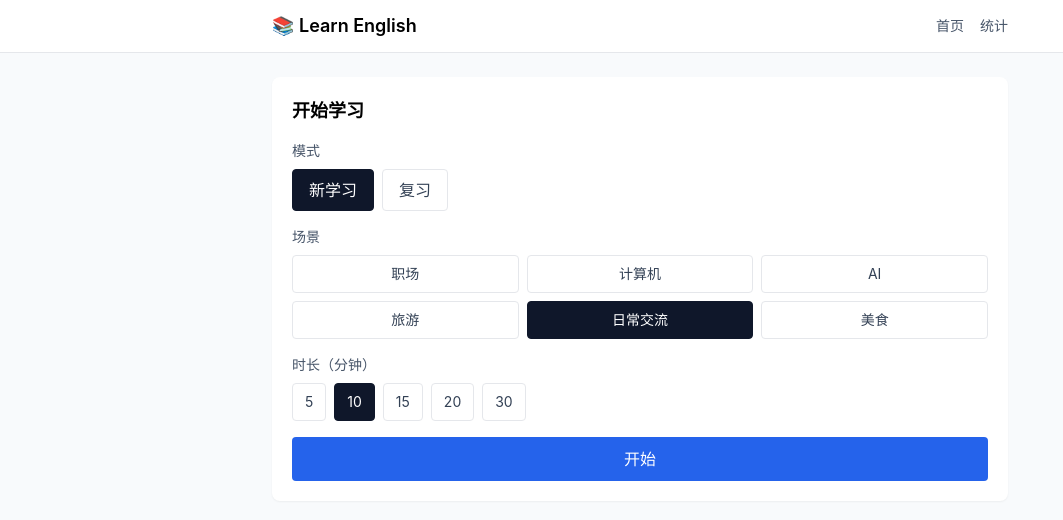
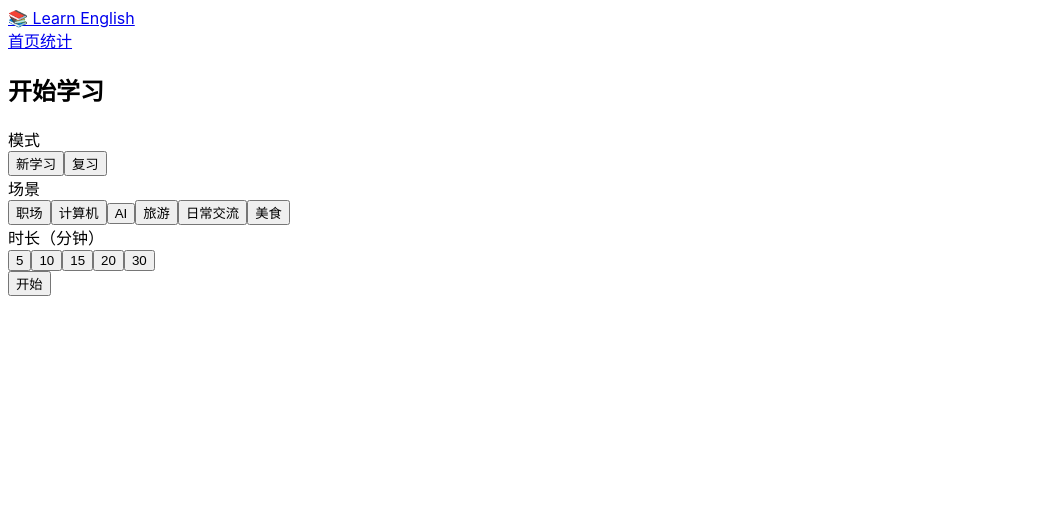
Before and after one commit to lejunyang/learn-english, a React (Vite) app in the folder web/: page / in a window 1280 px wide. Shown: the top 520 px of the page, without its empty margins (0-1063 px from the left). Built offline with nearby package versions, Linux system fonts and the light colour scheme.

Commit message:
fix(web): inline tailwind PostCSS config to silence content warning

```diff
--- a/web/postcss.config.js
+++ /dev/null
@@ -1,3 +0,0 @@
-export default {
-  plugins: { tailwindcss: {}, autoprefixer: {} },
-};
--- a/web/tailwind.config.js
+++ /dev/null
@@ -1,6 +0,0 @@
-/** @type {import('tailwindcss').Config} */
-export default {
-  content: ['./index.html', './src/**/*.{ts,tsx}'],
-  theme: { extend: {} },
-  plugins: [],
-};
--- a/web/vite.config.ts
+++ b/web/vite.config.ts
@@ -1,6 +1,8 @@
 import { defineConfig } from 'vite';
 import react from '@vitejs/plugin-react';
 import path from 'node:path';
+import tailwindcss from 'tailwindcss';
+import autoprefixer from 'autoprefixer';
 
 export default defineConfig({
   root: path.resolve(__dirname),
@@ -8,6 +10,19 @@ export default defineConfig({
   resolve: {
     alias: {
       '@shared': path.resolve(__dirname, '../src/shared'),
+    },
+  },
+  css: {
+    postcss: {
+      plugins: [
+        tailwindcss({
+          content: [
+            path.resolve(__dirname, './index.html'),
+            path.resolve(__dirname, './src/**/*.{ts,tsx}'),
+          ],
+        }),
+        autoprefixer(),
+      ],
     },
   },
   server: {
```
